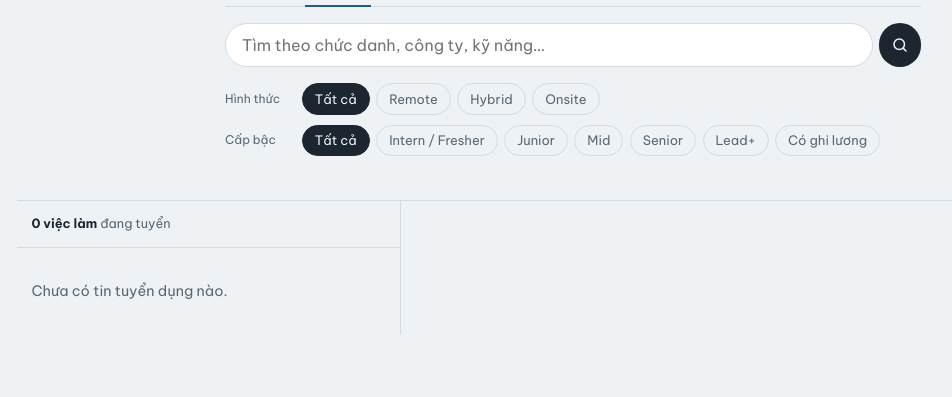
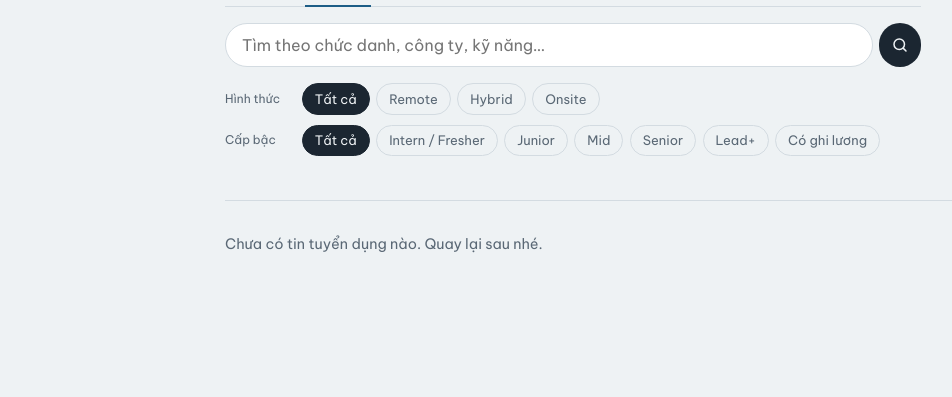
Before and after one commit to henryh2q/medium-reader, a FastAPI app: page /viec-lam in a window 1280 px wide. Shown: the part 181-578 px from the top of the page, without its empty margins (67-1019 px from the left). Run offline with FastAPI, Linux system fonts and the light colour scheme; data that the repository does not hold is empty.

Commit message:
Fix /viec-lam desktop alignment and compact the empty state
Anchor the list + detail area to the same left edge as the shared page header
(title, tabs, search, pills) instead of centering it separately, so everything
lines up on one axis while the detail pane extends to the right. When there are
no jobs (or no match) show a single message instead of an empty two-pane frame.

Co-Authored-By: Claude Sonnet 5.5 <noreply@anthropic.com>

```diff
--- a/static/jobs.css
+++ b/static/jobs.css
@@ -28,16 +28,19 @@ button.topic-pill { font-family: var(--ui); background: none; cursor: pointer; }
 .jb-headrow .jb-apply { align-self: stretch; display: flex; align-items: center; white-space: nowrap; }
 
 /* ---------- Vùng danh sách + chi tiết ---------- */
-.jb-wrap { max-width: 72rem; margin: 0 auto; padding: 0 1.25rem 4rem; }
+/* Mép trái trùng với mép trái nội dung của .shelf (cột 46rem căn giữa) để tiêu đề, tab, ô tìm kiếm,
+   pill và danh sách thẳng một trục; phần chi tiết mở rộng sang phải. */
+.jb-wrap { max-width: 70rem; margin: 0 1.25rem 0 max(1.25rem, calc((100% - 46rem) / 2 + 1.25rem)); padding: 0 0 4rem; }
 .jb-layout { display: grid; grid-template-columns: minmax(18rem, 24rem) minmax(0, 1fr); align-items: start; border-top: 1px solid var(--rule); }
 .jb-list { border-right: 1px solid var(--rule); min-width: 0; }
-.jb-list-head { padding: 0.8rem 0.9rem; font-size: 0.8rem; color: var(--muted); border-bottom: 1px solid var(--rule); }
+.jb-list-head { padding: 0.8rem 0.9rem 0.8rem 0; font-size: 0.8rem; color: var(--muted); border-bottom: 1px solid var(--rule); }
 .jb-list-head b { color: var(--ink); }
-.u-empty { color: var(--muted); padding: 2rem 0.9rem; font-size: 0.9rem; }
+.u-empty { color: var(--muted); padding: 2rem 0.9rem 2rem 0; font-size: 0.9rem; }
+.jb-none { border-top: 1px solid var(--rule); }
 .u-empty[hidden] { display: none; }
 
 /* ---------- Thẻ job ---------- */
-.jb-card { display: flex; gap: 0.8rem; padding: 1rem 0.9rem; border-bottom: 1px solid var(--rule); cursor: pointer; position: relative; color: var(--ink); text-decoration: none; }
+.jb-card { display: flex; gap: 0.8rem; padding: 1rem 0.9rem 1rem 0.9rem; border-bottom: 1px solid var(--rule); cursor: pointer; position: relative; color: var(--ink); text-decoration: none; }
 .jb-card:hover, .jb-card.sel { background: var(--sheet); }
 .jb-card.sel::before { content: ''; position: absolute; left: 0; top: 0; bottom: 0; width: 4px; background: var(--accent); }
 .jb-card.expired { opacity: 0.55; }
@@ -158,7 +161,8 @@ button.topic-pill { font-family: var(--ui); background: none; cursor: pointer; }
 
 /* ---------- Màn hẹp: danh sách -> chi tiết ---------- */
 @media (max-width: 52rem) {
-  .jb-wrap { padding: 0 0 3rem; }
+  .jb-wrap { margin: 0; padding: 0 0 3rem; }
+  .u-empty { padding-left: 1.25rem; }
   .jb-layout, .jb-layout.rv { grid-template-columns: 1fr; }
   .jb-list { border-right: 0; }
   .jb-detail { position: static; max-height: none; overflow: visible; }
--- a/static/jobs.js
+++ b/static/jobs.js
@@ -5,6 +5,7 @@
   const body = document.getElementById('jb-detail-body');
   const detail = document.getElementById('jb-detail');
   const wide = window.matchMedia('(min-width: 52.01rem)');
+  if (!list) return;  // chưa có tin nào: trang chỉ có dòng thông báo
 
   async function open(card) {
     const url = new URL(card.href);
--- a/templates/jobs.html
+++ b/templates/jobs.html
@@ -35,13 +35,14 @@
 </main>
 
 <div class="jb-wrap">
+  {% if not jobs %}
+  <div class="u-empty jb-none">{% if qs %}Không có việc làm phù hợp. Thử từ khoá khác, bớt bộ lọc, hoặc không cần gõ dấu. <a href="/viec-lam">Xoá bộ lọc</a>{% else %}Chưa có tin tuyển dụng nào. Quay lại sau nhé.{% endif %}</div>
+  {% else %}
   <div class="jb-layout" id="jb-layout" data-view="{{ 'detail' if explicit else 'list' }}">
     <aside class="jb-list" id="jb-list" aria-label="Danh sách việc làm">
       <div class="jb-list-head"><b>{{ jobs | rejectattr('expired') | list | length }} việc làm</b> đang tuyển{% if q %} cho “{{ q }}”{% endif %}{% if qs %} · <a href="/viec-lam">Xoá bộ lọc</a>{% endif %}</div>
       {% for j in jobs %}
       <a class="jb-card{% if selected and j.id == selected.id %} sel{% endif %}{% if j.expired %} expired{% endif %}" href="/viec-lam/{{ j.slug }}{{ qs }}">{{ card_inner(j) }}</a>
-      {% else %}
-      <div class="u-empty">{% if qs %}Không có việc làm phù hợp. Thử từ khoá khác, bớt bộ lọc, hoặc không cần gõ dấu.{% else %}Chưa có tin tuyển dụng nào.{% endif %}</div>
       {% endfor %}
     </aside>
     <section class="jb-detail" id="jb-detail" aria-label="Chi tiết việc làm">
@@ -51,6 +52,7 @@
       </div>
     </section>
   </div>
+  {% endif %}
 </div>
 <script src="/static/jobs.js"></script>
 {% endblock %}
```
